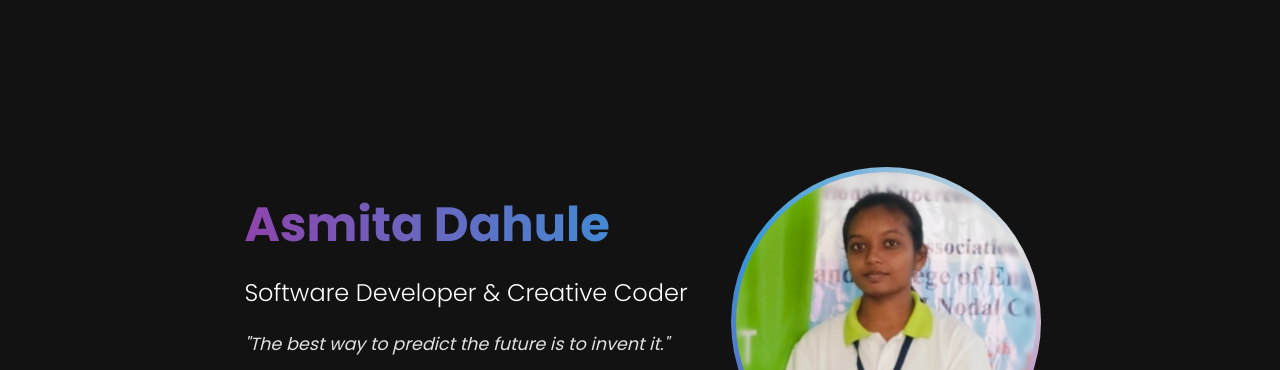
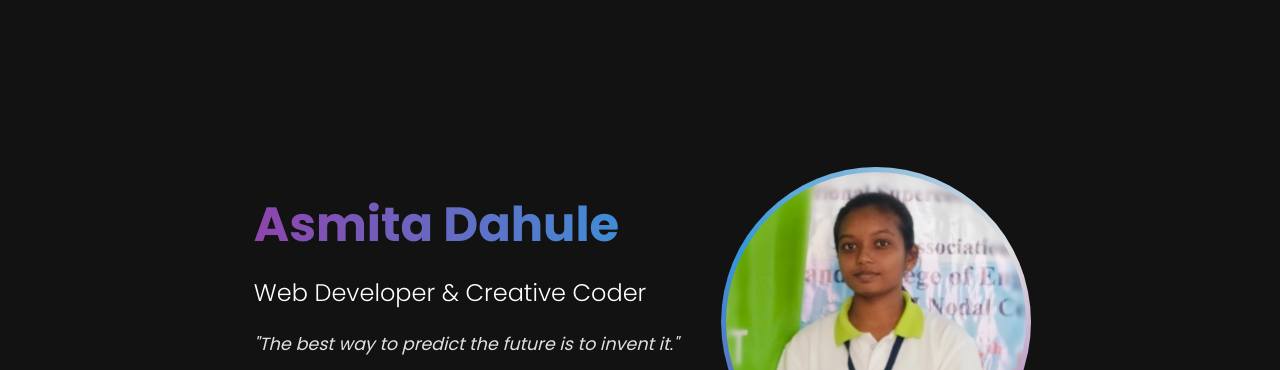
Before and after one commit to AsmitaDahule/asmita-dahule-portfolio, a plain HTML site: page index.html in a window 1280 px wide. Shown: the part 78-448 px from the top of the page. Drawn offline with nearby package versions, Linux system fonts and the light colour scheme.

Commit message:
little changes

```diff
--- a/index.html
+++ b/index.html
@@ -33,7 +33,7 @@
 
         <div class="home-content">
           <h1 class="home-name">Asmita Dahule</h1>
-          <p class="home-title">Software Developer & Creative Coder</p>
+          <p class="home-title">Web Developer & Creative Coder</p>
           <blockquote class="home-quote">
             "The best way to predict the future is to invent it."
           </blockquote>
```
